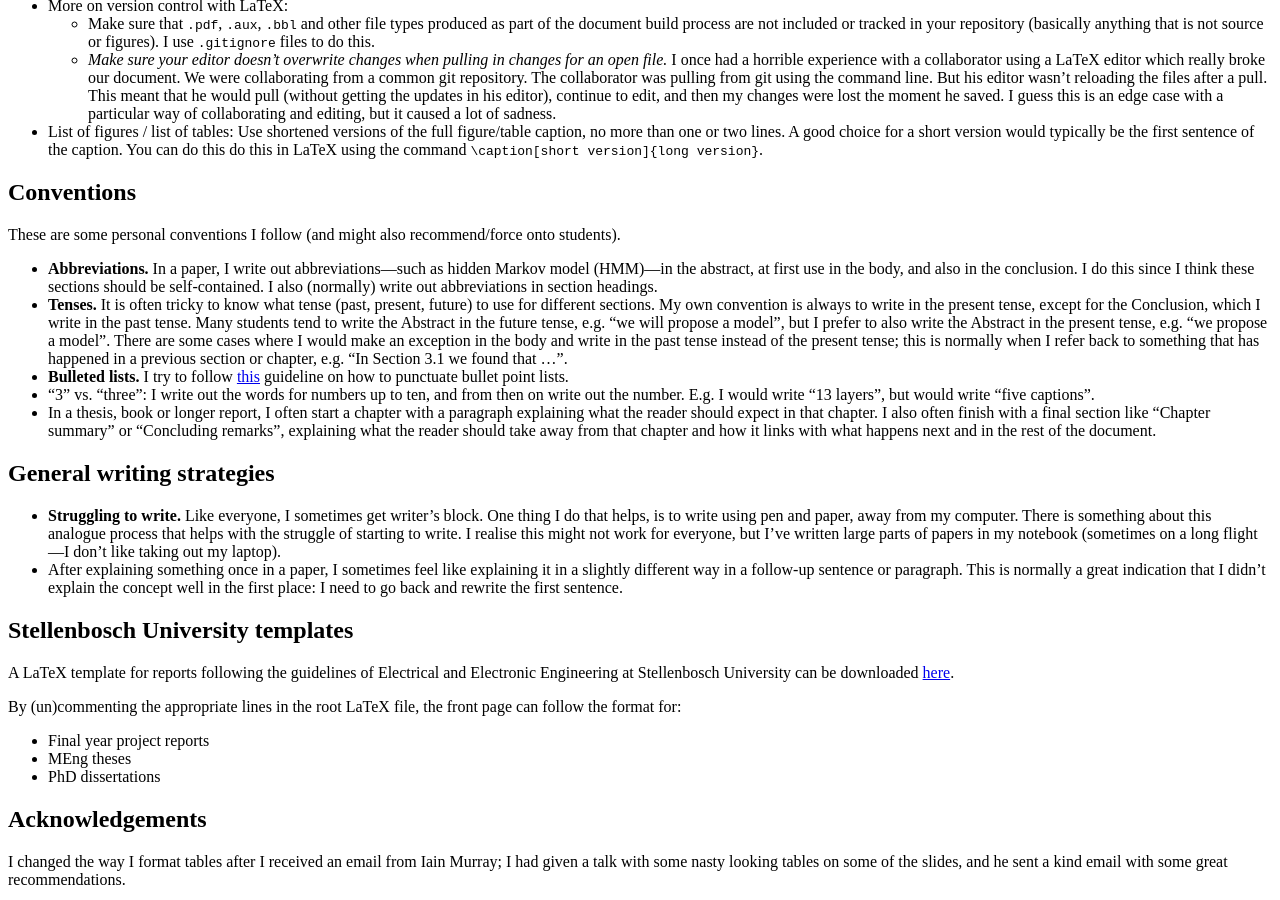
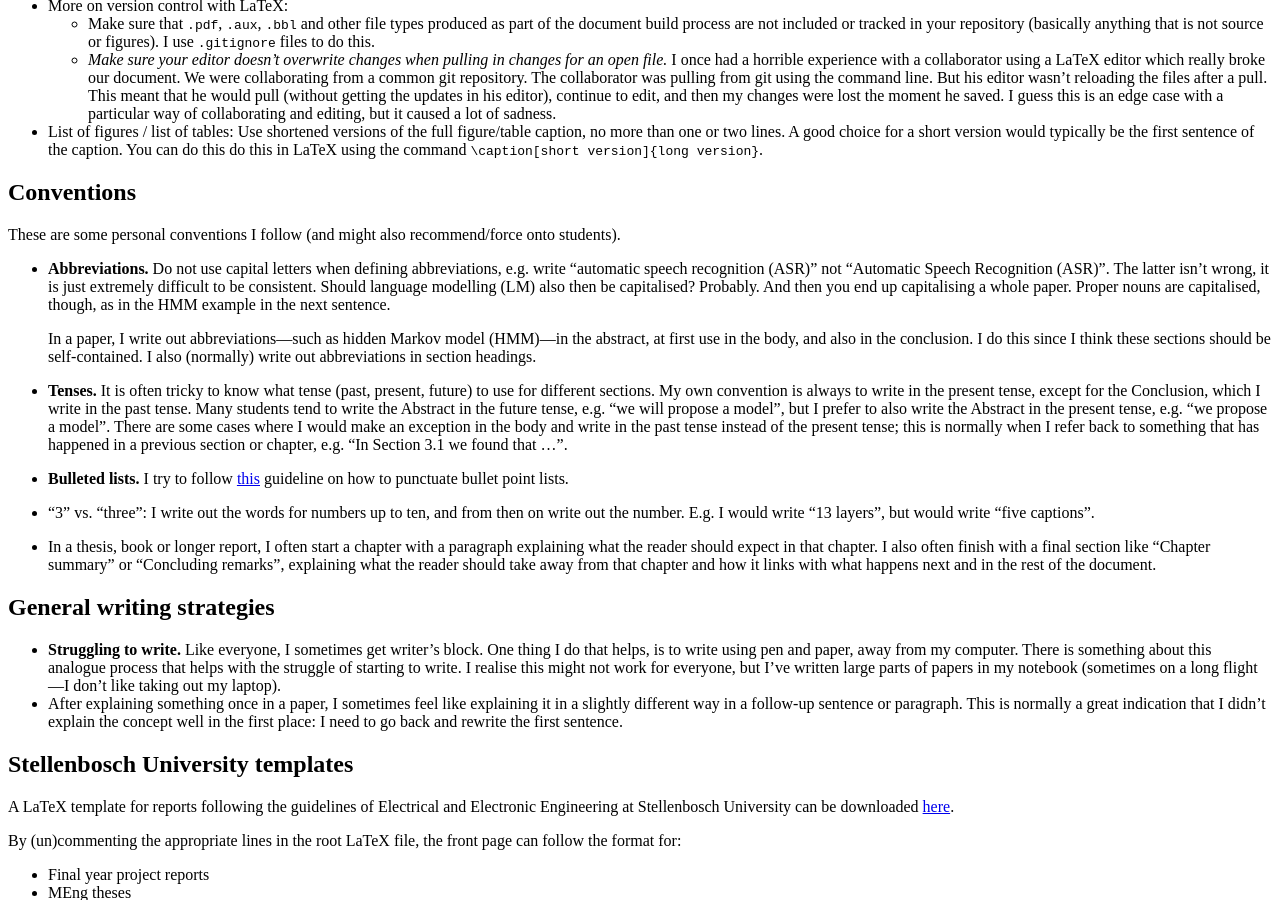
Before and after one commit to kamperh/kamperh.github.io, a Jekyll site: the page built from notes/writing.md, in a window 1280 px wide and 900 px high, scrolled down 2653 px. Built offline with Jekyll 4.4.1, drawn with Linux system fonts in a browser that asks for light colours; formulas are drawn with MathJax 3; a style sheet for code colours, icons or effects is not loaded.

Commit message:
Update writing.md

```diff
--- a/notes/writing.md
+++ b/notes/writing.md
@@ -266,11 +266,18 @@ which should be capitalised, i.e. "JHU CLSP".
 These are some personal conventions I follow (and might also recommend/force
 onto students).
 
-- **Abbreviations.** In a paper, I write out abbreviations---such as hidden
-  Markov model (HMM)---in the abstract, at first use in the body, and also in
-  the conclusion. I do this since I think these sections should be
-  self-contained. I also (normally) write out abbreviations in section
-  headings.
+- **Abbreviations.** Do not use capital letters when defining abbreviations,
+  e.g. write "automatic speech recognition (ASR)" not "Automatic Speech
+  Recognition (ASR)". The latter isn't wrong, it is just extremely difficult to
+  be consistent. Should language modelling (LM) also then be capitalised?
+  Probably. And then you end up capitalising a whole paper. Proper nouns are
+  capitalised, though, as in the HMM example in the next sentence.
+
+  In a paper, I write out abbreviations---such as hidden Markov model (HMM)---in
+  the abstract, at first use in the body, and also in the conclusion. I do this
+  since I think these sections should be self-contained. I also (normally) write
+  out abbreviations in section headings.
+
 - **Tenses.** It is often tricky to know what tense (past, present, future) to
   use for different sections. My own convention is always to write in the
   present tense, except for the Conclusion, which I write in the past tense.
@@ -280,12 +287,15 @@ onto students).
   exception in the body and write in the past tense instead of the present
   tense; this is normally when I refer back to something that has happened in a
   previous section or chapter, e.g. "In Section 3.1 we found that ...".
+
 - **Bulleted lists.** I try to follow
   [this](https://www.instructionalsolutions.com/blog/bulleted-list-punctuation)
   guideline on how to punctuate bullet point lists.
+
 - "3" vs. "three": I write out the words for numbers up to ten, and from
   then on write out the number. E.g. I would write "13 layers", but would write
   "five captions".
+
 - In a thesis, book or longer report, I often start a chapter with a paragraph
   explaining what the reader should expect in that chapter. I also often finish
   with a final section like "Chapter summary" or "Concluding remarks",
```
